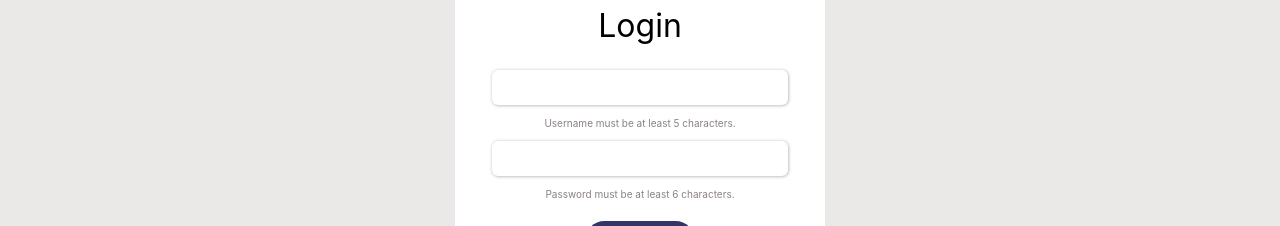
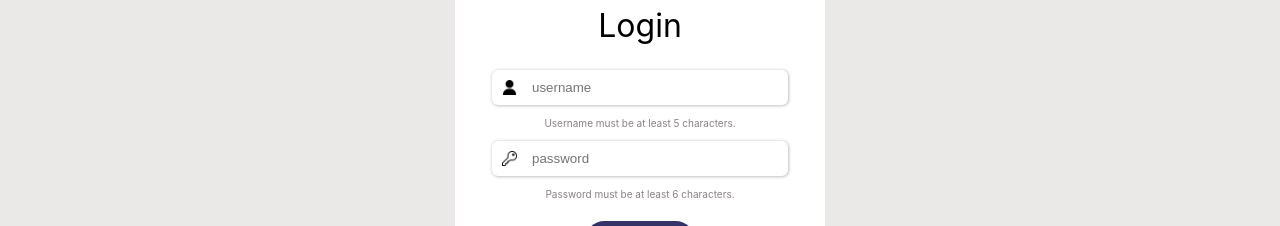
Before and after one commit to DixitJoshi12/Wikipedia-App, a React (Create React App) app: page / in a window 1280 px wide. Shown: the part 307-533 px from the top of the page. Built offline with nearby package versions, Linux system fonts and the light colour scheme.

Commit message:
third day
added background image on input elements and redirect page correctly

```diff
--- a/src/App.js
+++ b/src/App.js
@@ -13,7 +13,7 @@ function App() {
       <Route path="/home">
         <Home />
       </Route>
-      <Route path="/">
+      <Route path="/" exact>
         <Login />
       </Route>
       <Route path="/settings">
--- a/src/Layout/Container.js
+++ b/src/Layout/Container.js
@@ -1,10 +1,11 @@
-import LoginForm from "../components/LoginForm";
+// import LoginForm from "../components/LoginForm";
 import classes from "./Layout.styles/Container.module.css";
 
 const Container = (props) => {
   return <div className={classes.box}>
-    <LoginForm/>
+    {/* <LoginForm/> */}
     {/* {props.value} */}
+    {props.children}
   </div>;
 };
 
--- a/src/components/Footer.js
+++ b/src/components/Footer.js
@@ -1,13 +1,25 @@
 import classes from "./components-styles/Footer.module.css";
 import Icon from "../images/app-icon.png";
 import ButtonComponent from "./ButtonComponent";
+import React from "react";
 
-const Footer = ()=>{
-    return <div className={classes.foot}>
+const Footer = () => {
+  return (
+    <React.Fragment>
+      <div className={classes['up-arrow']}>
+          {/* <img src="/src/images/up-arrow.png" alt="up-arrow" /> */}
+      </div>
+      <div className={classes.foot}>
         <img src={Icon} alt="" />
-        <p>Lorem Ipsum is simply dummy text of the printing and typesetting industry. Lorem Ipsum has been the industry's standard dummy text ever since the 1500s.</p>
+        <p>
+          Lorem Ipsum is simply dummy text of the printing and typesetting
+          industry. Lorem Ipsum has been the industry's standard dummy text ever
+          since the 1500s.
+        </p>
         <ButtonComponent value="English" />
-    </div>
-}
+      </div>
+    </React.Fragment>
+  );
+};
 
 export default Footer;
--- a/src/components/Header.js
+++ b/src/components/Header.js
@@ -14,7 +14,7 @@ const Header = () => {
           <ul>
             <li><Link to="/home">Home</Link></li>
             <li><Link to="/settings">Settings</Link></li>
-            <li><Link to="/login">Login</Link></li>
+            <li><Link to="/">Login</Link></li>
           </ul>
         </nav>
       </div>
--- a/src/components/LoginForm.js
+++ b/src/components/LoginForm.js
@@ -1,6 +1,8 @@
+// import { useState } from "react";
 import classes from "./components-styles/LoginForm.module.css";
 
 const LoginForm = () => {
+  // useState(false);
   return (
     <div className={classes["inner-box"]}>
       <div className={classes.upper}>
@@ -11,9 +13,9 @@ const LoginForm = () => {
         <h3>Login</h3>
       </div>
       <form action="">
-        <input name="user" type="text" />
+        <input name="user" type="text" placeholder="username" />
         <p>Username must be at least 5 characters.</p>
-        <input name="password" type="password" />
+        <input name="password" type="password" placeholder="password"/>
         <p>Password must be at least 6 characters.</p>
         <button disabled className={classes.btn1}>
           Submit
--- a/src/components/components-styles/Header.module.css
+++ b/src/components/components-styles/Header.module.css
@@ -39,3 +39,11 @@
     text-decoration: none;
     color: #000;
 }
+
+.container nav ul li a:hover,
+.container nav ul li a:active
+{
+    color: #333;
+    border-bottom: 2px solid #333;
+    padding-bottom: 0.2rem;
+}
--- a/src/components/components-styles/LoginForm.module.css
+++ b/src/components/components-styles/LoginForm.module.css
@@ -71,3 +71,22 @@
     align-items: center;
     justify-content: center ;
 }
+
+
+/* background image for inputs */
+
+.inner-box form input[type="text"]{
+    background: url('/src/images/user1.png') no-repeat left 10px center;
+    background-size: 15px 15px;
+    text-align: left;
+    padding-left: 40px;
+    color: #000;
+}
+.inner-box form input[type="password"]{
+    background: url('/src/images/key.png') no-repeat left 10px center;
+    background-size: 15px 15px;
+    text-align: left;
+    padding-left: 40px;
+    /* font-weight: 600; */
+    color: #000;
+}
--- a/src/pages/Login.js
+++ b/src/pages/Login.js
@@ -10,7 +10,8 @@ const Login = () => {
     <React.Fragment>
       <Header />
       {/* <Container value={<LoginForm />} /> */}
-      <Container />
+      {/* <Container /> */}
+      <Container><LoginForm /></Container>
       <Footer />
     </React.Fragment>
   );
```
